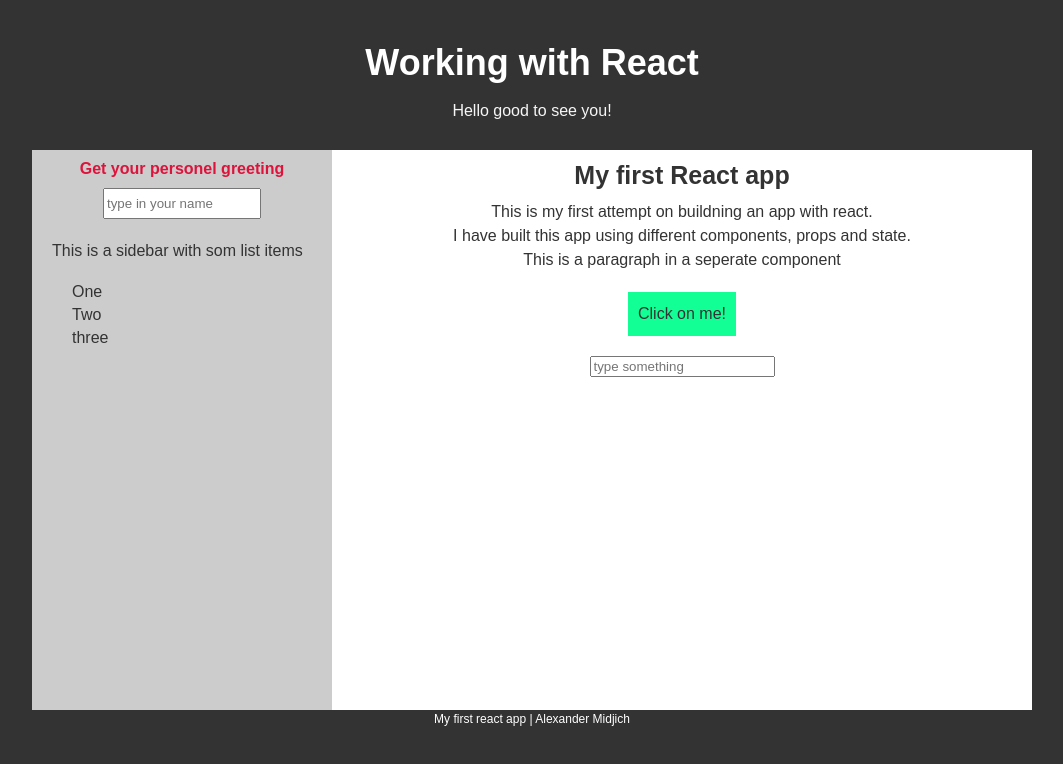
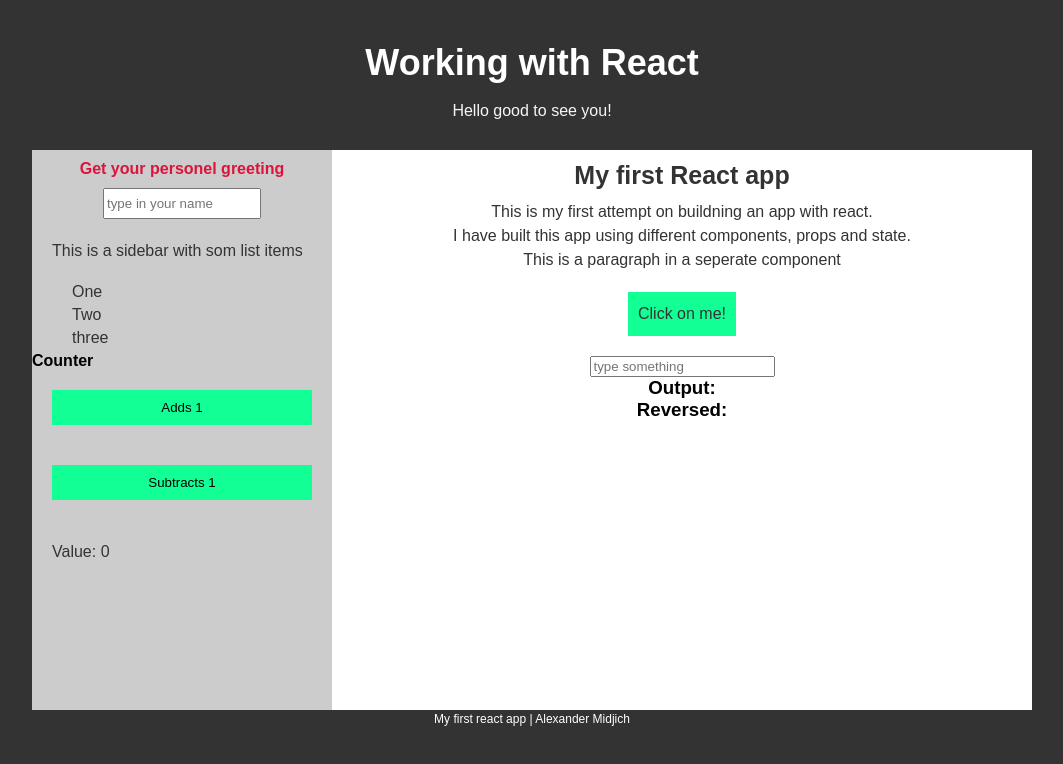
Before and after one commit to AlexMidjich/my_first_react_app, a React (Create React App) app: page / in a window 1280 px wide. Shown: the top 764 px of the page, without its empty margins (108-1171 px from the left). Built offline with nearby package versions, Linux system fonts and the light colour scheme; the HTML template or start-up script is replaced by a standard one.

Commit message:
worked with stateless components and refactoring

```diff
--- a/src/App.js
+++ b/src/App.js
@@ -9,11 +9,17 @@ class App extends Component {
 
 //State is a object that is used in the header component.
  state = {
-  name: ''
+  name: '',
  }
 //handleChange is a function that gives the parameter in state a value.
  handleChange = (e) => {
   this.setState({ name: e.target.value });
+ }
+ plusClick = () => {
+  this.setState({ counter: this.state.counter +1});
+ }
+ minusClick = () => {
+  this.setState({ counter: this.state.counter -1});
  }
 
   render() {
--- a/src/components/Content.js
+++ b/src/components/Content.js
@@ -15,7 +15,8 @@ class Content extends Component {
  }
   render() {
    const renderText = this.state.toggle ? null : 'Hello! I only show up when you press the button.';
-   const renderButtonText = this.state.toggle ? 'Click on me!' : 'Click on me again!'
+   const renderButtonText = this.state.toggle ? 'Click on me!' : 'Click on me again!';
+   var letterZ = this.state.text.includes('z') ? 'Please dont use Z' : this.state.text;
     return (
 
       <div id="maincontent">
@@ -23,12 +24,15 @@ class Content extends Component {
        <p>This is my first attempt on buildning an app with react.</p>
        <p>I have built this app using different components, props and state.</p>
        <Paragraph />
+       {/* Here im using a button to show different values that are stored in a state */}
        <button onClick={ this.actionClick }>
         <p>{ renderButtonText }</p>
        </button>
        { renderText }
+       {/*Here Im testing how inputfields work and hw to generate the text I write down in them */}
        <InputField changeText={this.changeText} value={this.state.text} />
-       <h3>{this.state.text}</h3>
+       <h3>Output: { letterZ }</h3>
+       <h3>Reversed: {this.state.text.split("").reverse().join("")}</h3>
       </div>
     );
   }
--- a/src/components/sidebar/Sidebar.js
+++ b/src/components/sidebar/Sidebar.js
@@ -2,6 +2,20 @@ import React, { Component } from 'react';
 import './Sidebar.css';
 
 class Sidebar extends Component {
+
+//State that handels the which value the counter has.
+ state = {
+  counter: 0
+ }
+
+//Function that adds one to counter
+ plusClick = () => {
+  this.setState({ counter: this.state.counter + 1});
+ }
+//Function that Subtracts one to counter
+ minusClick = () => {
+  this.setState({ counter: this.state.counter -1});
+ }
 
   render() {
 
@@ -13,6 +27,7 @@ class Sidebar extends Component {
       <div id="sidebar">
       <div className="inputfield" style={ styling }>
        <h4 >Get your personel greeting</h4>
+       {/* The value from the input field is sent to state.name in app.js. From there the value in state is inserted in Header.js */}
        <input type="text" name="namn" placeholder="type in your name" value={ this.props.name } onChange={ this.props.handleChange } />
       </div>
        <p>This is a sidebar with som list items</p>
@@ -21,9 +36,20 @@ class Sidebar extends Component {
         <li>Two</li>
         <li>three</li>
        </ul>
+       <h4>Counter</h4>
+       <PlusButton plusClick={this.plusClick}  />
+       <MinusButton minusClick={this.minusClick} />
+       <p>Value: {this.state.counter}</p>
       </div>
     );
   }
 }
+function PlusButton(props) {
+  return (
+     <button onClick={ props.plusClick }>Adds 1</button>
+  );
+}
+const MinusButton = props =>
+  <button onClick={ props.minusClick }>Subtracts 1</button>
 
 export default Sidebar;
```
Also changed, not shown: src/components/Button.js (deleted, +0 -11 lines).
